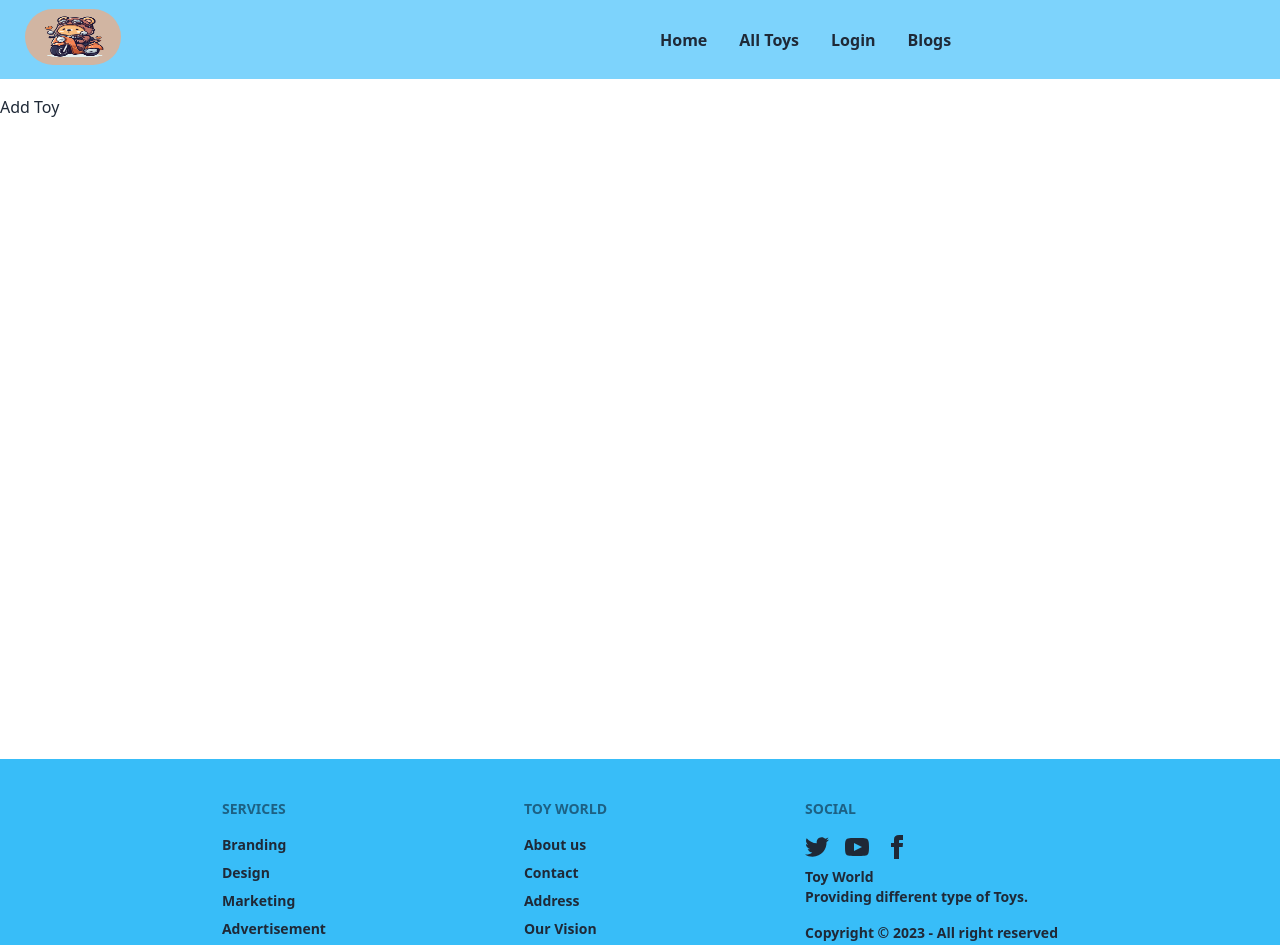
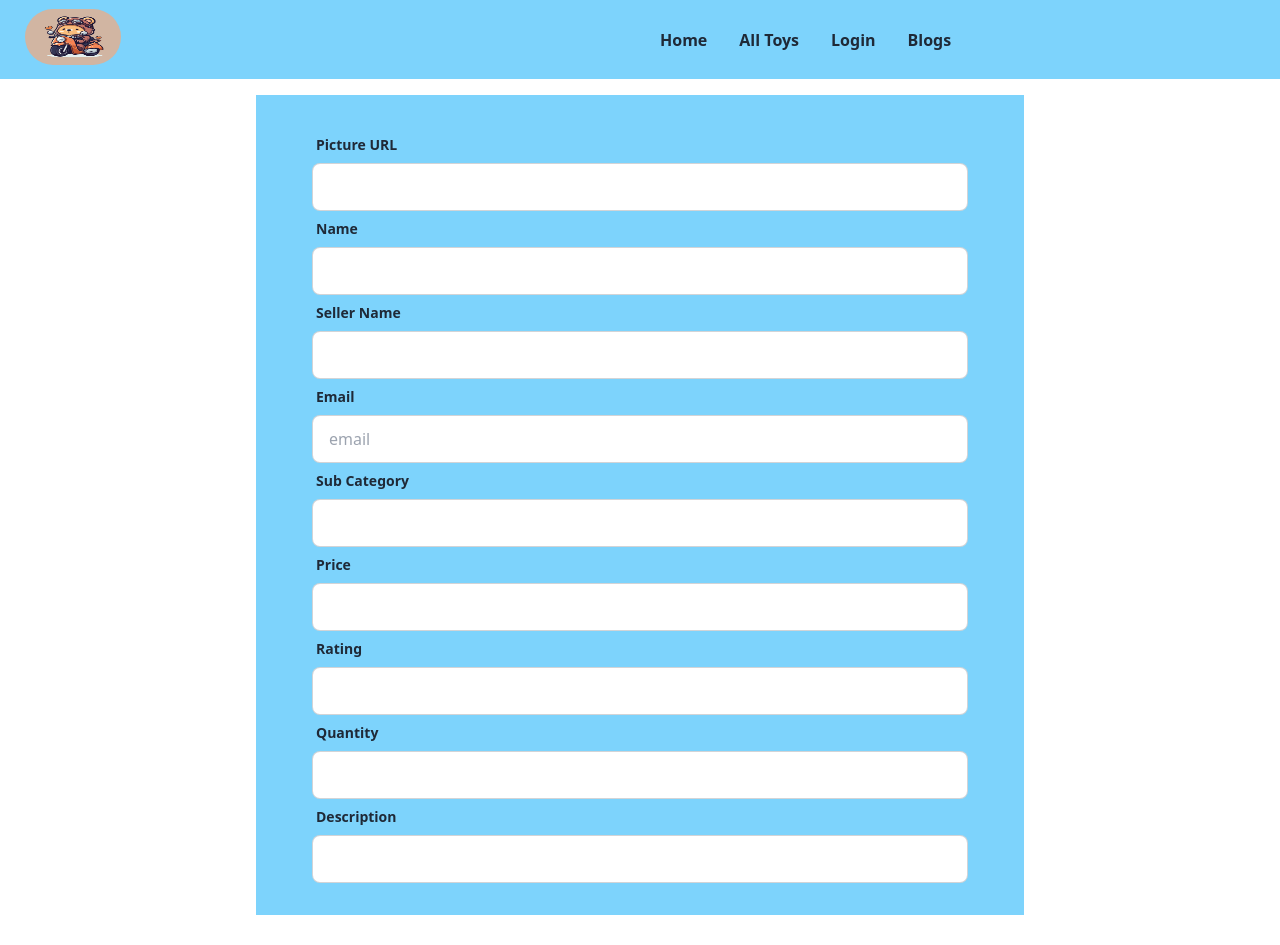
Before and after one commit to JobaerAbdi/toy-world-client-side, a React (Vite) app: page /addToy in a window 1280 px wide. Shown: the top 945 px of the page. Built offline with nearby package versions, Linux system fonts and the light colour scheme; no server answers.

Commit message:
Add A Toy Section Complete

```diff
--- a/src/components/AddToy/AddToy.jsx
+++ b/src/components/AddToy/AddToy.jsx
@@ -1,10 +1,142 @@
+import { useContext } from "react";
+import { AuthContext } from "../context/UserContext";
 
 const AddToy = () => {
-    return (
-        <div>
-            <h1>Add Toy</h1>
+  const { user } = useContext(AuthContext);
+  const handleSubmit = (event) => {
+    event.preventDefault();
+    const form = event.target;
+    const pictureUrl = form.pictureUrl.value;
+    const name = form.name.value;
+    const sellerName = form.sellerName.value;
+    const sellerEmail = user?.email;
+    const subCategory = form.subCategory.value;
+    const price = form.price.value;
+    const rating = form.rating.value;
+    const quantity = form.quantity.value;
+    const description = form.description.value;
+
+    const addToData = {
+      pictureUrl,
+      name,
+      sellerName,
+      sellerEmail,
+      subCategory,
+      price,
+      rating,
+      quantity,
+      description,
+    };
+    form.reset();
+    fetch("http://localhost:5000/addtoys", {
+      method: "POST",
+      headers: {
+        "content-type": "application/json",
+      },
+      body: JSON.stringify(addToData),
+    })
+      .then((res) => res.json())
+      .then((data) => {
+        console.log(data);
+      });
+  };
+
+  return (
+    <div>
+      <form onSubmit={handleSubmit}>
+        <div className="px-14 w-3/5 mx-auto bg-sky-300 py-8">
+          <div className="form-control">
+            <label className="label">
+              <span className="label-text font-bold">Picture URL</span>
+            </label>
+            <input
+              type="text"
+              name="pictureUrl"
+              className="input input-bordered"
+            />
+          </div>
+          <div className="form-control">
+            <label className="label">
+              <span className="label-text font-bold">Name</span>
+            </label>
+            <input type="text" name="name" className="input input-bordered" />
+          </div>
+          <div className="form-control">
+            <label className="label">
+              <span className="label-text font-bold">Seller Name</span>
+            </label>
+            <input
+              type="text"
+              name="sellerName"
+              className="input input-bordered"
+            />
+          </div>
+          <div className="form-control">
+            <label className="label">
+              <span className="label-text font-bold">Email</span>
+            </label>
+            <input
+              type="text"
+              name="email"
+              defaultValue={user?.email}
+              placeholder="email"
+              className="input input-bordered"
+            />
+          </div>
+          <div className="form-control">
+            <label className="label">
+              <span className="label-text font-bold">Sub Category</span>
+            </label>
+            <input
+              type="text"
+              className="input input-bordered"
+              name="subCategory"
+            />
+          </div>
+          <div className="form-control">
+            <label className="label">
+              <span className="label-text font-bold">Price</span>
+            </label>
+            <input type="text" className="input input-bordered" name="price" />
+          </div>
+          <div className="form-control">
+            <label className="label">
+              <span className="label-text font-bold">Rating</span>
+            </label>
+            <input type="text" className="input input-bordered" name="rating" />
+          </div>
+          <div className="form-control">
+            <label className="label">
+              <span className="label-text font-bold">Quantity</span>
+            </label>
+            <input
+              type="text"
+              className="input input-bordered"
+              name="quantity"
+            />
+          </div>
+          <div className="form-control">
+            <label className="label">
+              <span className="label-text font-bold">Description</span>
+            </label>
+            <input
+              type="text"
+              className="input input-bordered"
+              name="description"
+            />
+          </div>
         </div>
-    );
+        <div className="form-control mt-8 w-3/5 mx-auto">
+          <input
+            className="btn btn-info btn-block font-bold text-1xl"
+            type="submit"
+            value="Add A Toy"
+          />
+        </div>
+      </form>
+      <div className="card-body"></div>
+    </div>
+  );
 };
 
 export default AddToy;
--- a/src/components/Blogs/Blogs.jsx
+++ b/src/components/Blogs/Blogs.jsx
@@ -1,10 +1,51 @@
-
 const Blogs = () => {
-    return (
-        <div>
-            <h1>Blogs</h1>
-        </div>
-    );
+  return (
+    <div className="px-14">
+      <h1 className="text-2xl font-bold">
+        (01) What is an access token and refresh token? How do they work and
+        where should we store them on the client-side?
+      </h1>
+      <p className="font-semibold">
+        Access token:= When a user logins in, the authorization server issues an
+        access token, which is an artifact that client applications can use to
+        make secure calls to an API server. When a client application needs to
+        access protected resources on a server on behalf of a user, the access
+        token lets the client signal to the server that it has received
+        authorization by the user to perform certain tasks or access certain
+        resources.
+      </p>
+      <p className="font-semibold">
+        Refresh token:= A refresh token is a special key that enables a client
+        for an API or service to retrieve new access tokens without requiring
+        the user to perform a complete login. In other words, an application can
+        exchange a valid refresh token for a new access token. In addition to
+        the new access token, the service may return a new refresh token too.
+      </p>
+      <p className="font-semibold">
+        How Access token work: Access tokens are used in token-based
+        authentication to allow an application to access an API. For example, a
+        Calendar application needs access to a Calendar API in the cloud so that
+        it can read the user's scheduled events and create new events. Once an
+        application has received an access token, it will include that token as
+        a credential when making API requests. To do so, it should transmit the
+        access token to the API as a Bearer credential in an HTTP Authorization
+        header.
+      </p>
+      <p className="font-semibold">
+        How Refresh token work: The first stage involves the user logging in to
+        an API service. This could be done by sending an HTTP request with a
+        username and password. Then, on successful authentication, the API
+        returns an access token (for example, a JWT).Now that we have a valid
+        access token, we can proceed to make a request on behalf of a user. A
+        protected endpoint is an endpoint that requires the user to be logged in
+        to fetch or write data. A good example is an endpoint that returns the
+        current user's profile.
+      </p>
+      <h1 className="text-2xl font-bold mt-5">
+        (02) Compare SQL and NoSQL databases?
+      </h1>
+    </div>
+  );
 };
 
 export default Blogs;
```
Also changed, not shown: src/components/Login/Login.jsx (line endings or trailing spaces).
